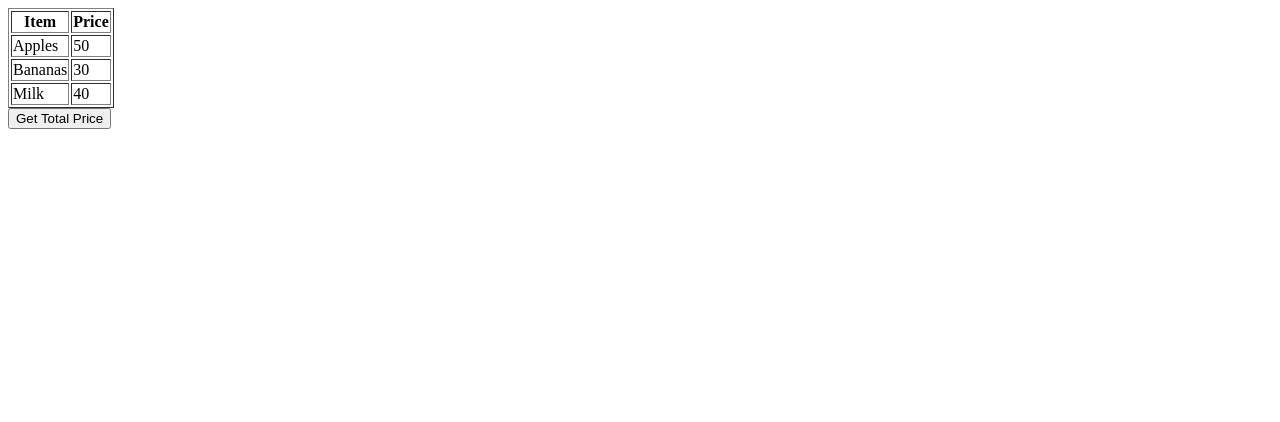
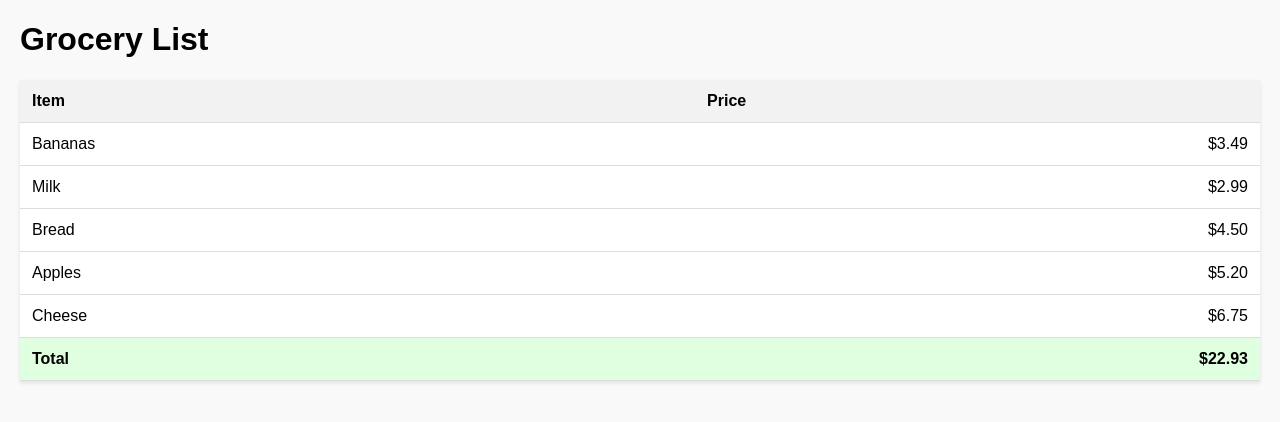
Before and after one commit to acciojob/grofers-checkout-geethanandam22, a website: page main.html in a window 1280 px wide. Drawn offline with Linux system fonts and the light colour scheme.

Commit message:
created a submission

```diff
--- a/main.html
+++ b/main.html
@@ -1,57 +1,113 @@
 <!DOCTYPE html>
-<html>
+<html lang="en">
 <head>
-  <title>Grocery List</title>
+    <meta charset="UTF-8">
+    <meta name="viewport" content="width=device-width, initial-scale=1.0">
+    <title>Grocery List with Total</title>
+    <style>
+        body {
+            font-family: Arial, sans-serif;
+            margin: 20px;
+            background-color: #f9f9f9;
+        }
+        table {
+            width: 100%;
+            border-collapse: collapse;
+            margin: 20px 0;
+            background-color: white;
+            box-shadow: 0 2px 4px rgba(0,0,0,0.1);
+        }
+        th, td {
+            padding: 12px;
+            text-align: left;
+            border-bottom: 1px solid #ddd;
+        }
+        th {
+            background-color: #f2f2f2;
+        }
+        td.prices {
+            text-align: right;
+        }
+        .total-row {
+            font-weight: bold;
+            background-color: #e0ffe0;
+        }
+    </style>
 </head>
 <body>
-  <table border="1">
+    <h1>Grocery List</h1>
+    <table id="groceryTable">
+        <thead>
             <tr>
                 <th>Item</th>
                 <th>Price</th>
             </tr>
-    <tr>
-      <td class="item">Apples</td>
-      <td class="prices">50</td>
-    </tr>
+        </thead>
+        <tbody>
             <tr>
                 <td class="item">Bananas</td>
-      <td class="prices">30</td>
+                <td class="prices">$3.49</td>
             </tr>
             <tr>
                 <td class="item">Milk</td>
-      <td class="prices">40</td>
+                <td class="prices">$2.99</td>
             </tr>
+            <tr>
+                <td class="item">Bread</td>
+                <td class="prices">$4.50</td>
+            </tr>
+            <tr>
+                <td class="item">Apples</td>
+                <td class="prices">$5.20</td>
+            </tr>
+            <tr>
+                <td class="item">Cheese</td>
+                <td class="prices">$6.75</td>
+            </tr>
+        </tbody>
     </table>
 
     <script>
-    // Create button
-    const getSumBtn = document.createElement("button");
-    getSumBtn.append("Get Total Price");
-    document.body.appendChild(getSumBtn);
-
-    // Function to calculate and display total
-    const getSum = () => {
-      const prices = document.querySelectorAll(".prices");
+        function calculateTotal() {
+            // Get all price elements
+            const priceElements = document.querySelectorAll('.prices');
             let total = 0;
 
-      prices.forEach(cell => {
-        total += parseInt(cell.textContent);
+            // Sum up the prices
+            priceElements.forEach(element => {
+                // Remove the $ sign and parse as float
+                const price = parseFloat(element.textContent.replace('$', ''));
+                if (!isNaN(price)) {
+                    total += price;
+                }
             });
 
-      // Create new row for total
-      const table = document.querySelector("table");
-      const newRow = document.createElement("tr");
-      const totalCell = document.createElement("td");
+            // Create a new row for the total
+            const table = document.getElementById('groceryTable');
+            const tbody = table.querySelector('tbody');
+            const totalRow = document.createElement('tr');
+            totalRow.classList.add('total-row');
 
-      totalCell.setAttribute("colspan", "2");
-      totalCell.textContent = "Total Price: Rs " + total;
+            // Create cells: one for "Total" and one for the price
+            const itemCell = document.createElement('td');
+            itemCell.textContent = 'Total';
 
-      newRow.appendChild(totalCell);
-      table.appendChild(newRow);
-    };
+            const priceCell = document.createElement('td');
+            priceCell.classList.add('prices');
+            priceCell.textContent = '$' + total.toFixed(2);
 
-    // Add event listener to button
-    getSumBtn.addEventListener("click", getSum);
+            // Append cells to the row
+            totalRow.appendChild(itemCell);
+            totalRow.appendChild(priceCell);
+
+            // Append the row to the table body
+            tbody.appendChild(totalRow);
+        }
+
+        // Call the function to calculate and display the total
+        calculateTotal();
     </script>
 </body>
 </html>
+</content>
+</create_file>
```
Lines whose indentation alone changed are shown as unchanged.
